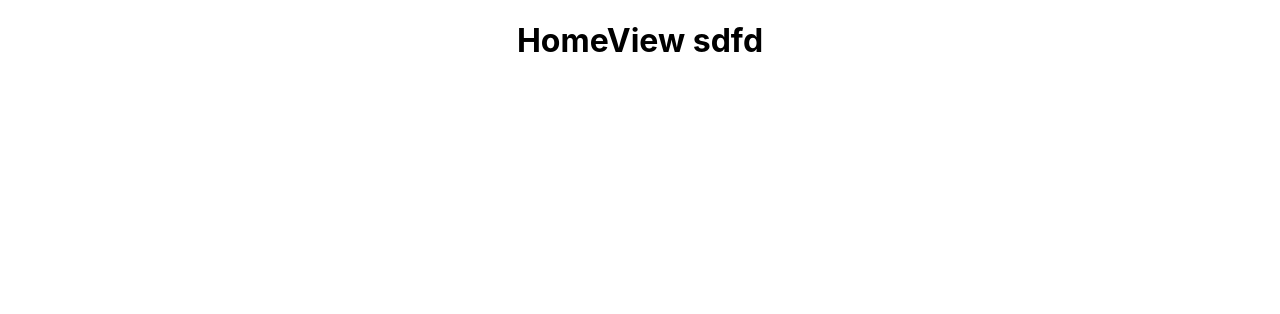
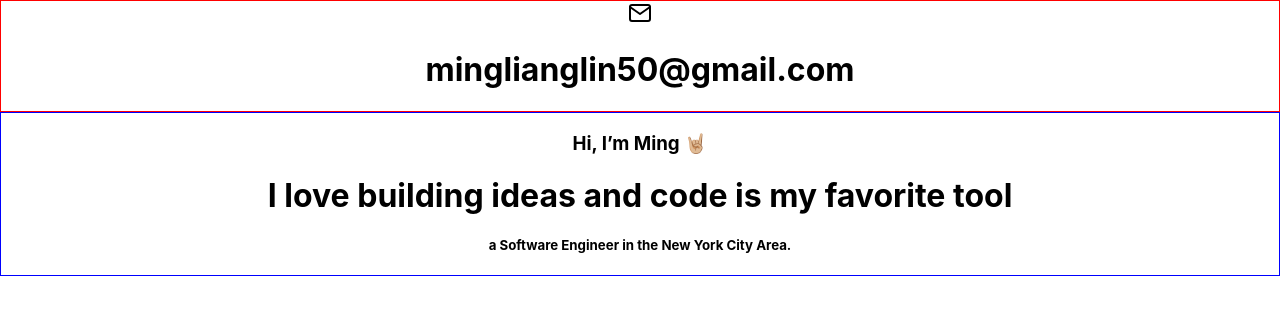
Before and after one commit to ming1in/ming1in, a React (Create React App) app: page / in a window 1280 px wide. Shown: the top 314 px of the page. Built offline with nearby package versions, Linux system fonts and the light colour scheme.

Commit message:
added icon, templates, and wip home view

```diff
--- a/package.json
+++ b/package.json
@@ -34,7 +34,8 @@
     "start": "react-scripts start",
     "build": "react-scripts build",
     "test": "react-scripts test",
-    "eject": "react-scripts eject"
+    "eject": "react-scripts eject",
+    "lint": "eslint './src' --fix"
   },
   "eslintConfig": {
     "extends": [
--- a/src/App.tsx
+++ b/src/App.tsx
@@ -4,7 +4,7 @@ import { Router } from 'react-router-dom';
 import { createBrowserHistory } from 'history';
 import Routes from './Routes';
 
-function App() {
+function App(): React.ReactElement {
   const history = createBrowserHistory();
 
   return (
--- a/src/Routes.tsx
+++ b/src/Routes.tsx
@@ -1,10 +1,12 @@
-import React, { Suspense } from 'react';
+import React, { Fragment, FunctionComponent, lazy, Suspense } from 'react';
 import { Route, Switch } from 'react-router-dom';
 import { LazyExoticComponent } from 'react';
 import HomeView from './views/HomeView';
 import LoadingView from './views/LoadingView';
 
-export type ILazyComponent = (() => JSX.Element) | LazyExoticComponent<any>;
+export type ILazyComponent = (() => JSX.Element) | LazyExoticComponent<FunctionComponent<any>>;
+
+const NavLayout = lazy(() => import('./templates/NavTemplate'));
 
 export interface IRouteConfig {
   exact: boolean;
@@ -17,6 +19,7 @@ const routesConfig: IRouteConfig[] = [
   {
     exact: true,
     path: '/',
+    layout: NavLayout,
     component: HomeView
   }
 ];
@@ -24,8 +27,8 @@ const routesConfig: IRouteConfig[] = [
 const renderRoutes = (routes: IRouteConfig[]): JSX.Element => (
   <Switch>
     {routes.map((route, i) => {
-      // const Layout = route.layout;
-      const Component = route.component;
+      const Layout = route.layout || Fragment;
+      const Component = route.component || Fragment;
 
       return (
         <Route
@@ -34,9 +37,9 @@ const renderRoutes = (routes: IRouteConfig[]): JSX.Element => (
           exact={route.exact}
           render={(props) => (
             <Suspense fallback={<LoadingView />}>
-              {/* <Layout route={route}> */}
-              <Component {...props} />
-              {/* </Layout> */}
+              <Layout>
+                <Component {...props} />
+              </Layout>
             </Suspense>
           )}
         />
--- /dev/null
+++ b/src/components/atoms/Icon.tsx
@@ -0,0 +1,14 @@
+import React from 'react';
+
+import { IconTypeEnum } from '../../types/enums/IconType';
+import { IIconProps } from '../../types/interfaces/atoms';
+import EmailIcon from '../../assets/icons/email.svg';
+
+export default function Icon(props: IIconProps): JSX.Element {
+  const { iconType, ...htmlProps } = props;
+
+  switch (iconType) {
+    case IconTypeEnum.Email:
+      return <img {...htmlProps} src={EmailIcon} alt="Email Icon" />;
+  }
+}
--- /dev/null
+++ b/src/templates/NavTemplate/index.tsx
@@ -0,0 +1,17 @@
+import React, { PropsWithChildren } from 'react';
+
+import Icon from '../../components/atoms/Icon';
+import { IconTypeEnum } from '../../types/enums/IconType';
+import './styles.scss';
+
+export default function NavLayout({ children }: PropsWithChildren<unknown>): JSX.Element {
+  return (
+    <div className="NavLayout">
+      <div className="NavLayout-topBar">
+        <Icon iconType={IconTypeEnum.Email} />
+        <h1>minglianglin50@gmail.com</h1>
+      </div>
+      <div className="NavLayout-wrapper">{children}</div>
+    </div>
+  );
+}
--- /dev/null
+++ b/src/templates/NavTemplate/styles.scss
@@ -0,0 +1,18 @@
+.NavLayout {
+  min-height: 100%;
+  width: 100%;
+  display: flex;
+  flex-direction: column;
+  overflow: hidden;
+
+  &-topBar {
+    border: 1px solid red;
+  }
+
+  &-wrapper{
+    display: flex;
+
+    flex: 1 1 auto;
+
+  }
+}
--- /dev/null
+++ b/src/types/enums/IconType.tsx
@@ -0,0 +1,3 @@
+export enum IconTypeEnum {
+  Email = 'email'
+}
--- /dev/null
+++ b/src/types/interfaces/atoms.tsx
@@ -0,0 +1,13 @@
+import React from 'react';
+import { IconTypeEnum } from '../enums/IconType';
+
+export interface IImageProps
+  extends React.DetailedHTMLProps<React.ImgHTMLAttributes<HTMLImageElement>, HTMLImageElement> {
+  tooltip?: string;
+  subtext?: string;
+}
+
+export interface IIconProps extends IImageProps {
+  iconType: IconTypeEnum;
+  tooltip?: string;
+}
--- a/src/views/HomeView/index.tsx
+++ b/src/views/HomeView/index.tsx
@@ -1,9 +1,13 @@
 import React from 'react';
 
-export default function HomeView() {
+import './styles.scss';
+
+export default function HomeView(): React.ReactElement {
   return (
-    <div>
-      <h1>HomeView sdfd</h1>
+    <div className="HomeView">
+      <h3>Hi, I’m Ming 🤘🏼</h3>
+      <h1>I love building ideas and code is my favorite tool</h1>
+      <h5>a Software Engineer in the New York City Area.</h5>
     </div>
   );
 }
--- /dev/null
+++ b/src/views/HomeView/styles.scss
@@ -0,0 +1,5 @@
+.HomeView {
+  height: 100%;
+  width: 100%;
+  border: 1px solid blue;
+}
--- a/src/views/LoadingView/index.tsx
+++ b/src/views/LoadingView/index.tsx
@@ -1,6 +1,6 @@
 import React from 'react';
 
-export default function LoadingView() {
+export default function LoadingView(): React.ReactElement {
   return (
     <div>
       <h1>LoadingView</h1>
```
Also changed, not shown: src/assets/icons/email.svg (added).
